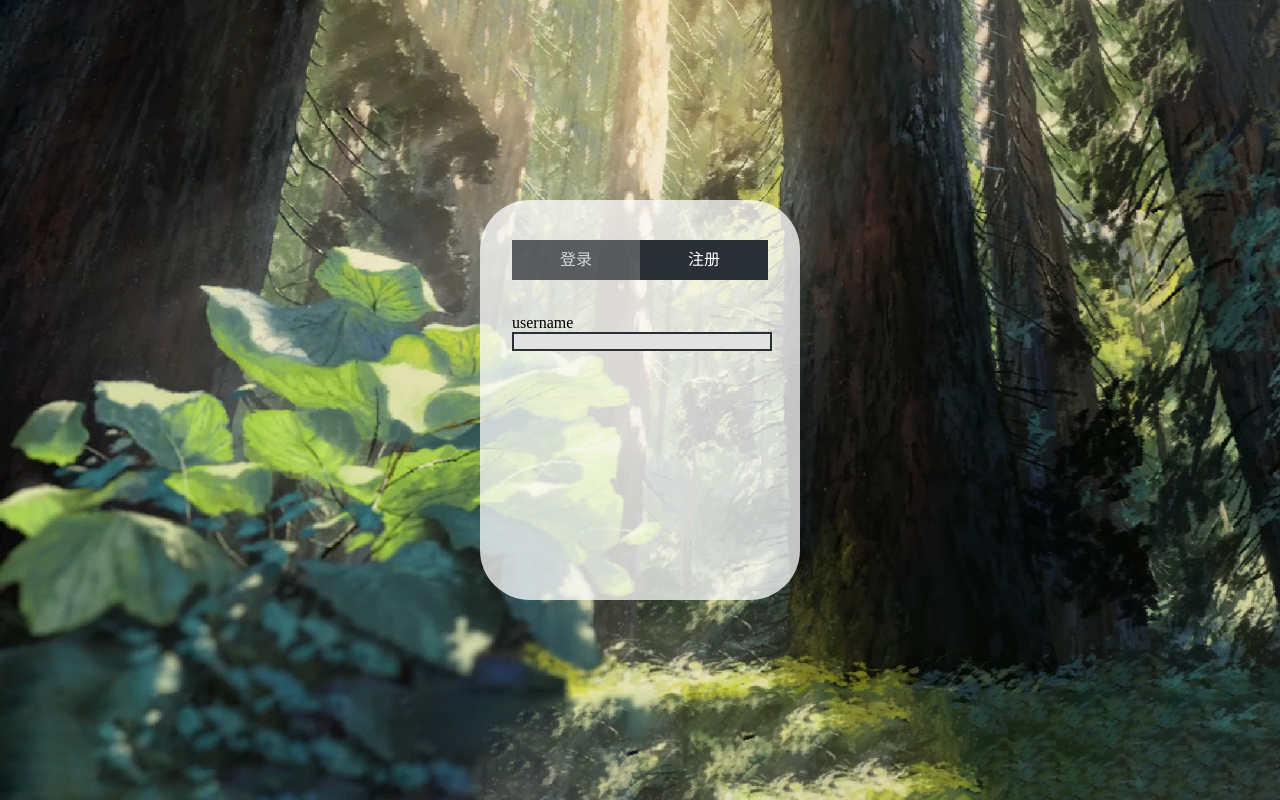
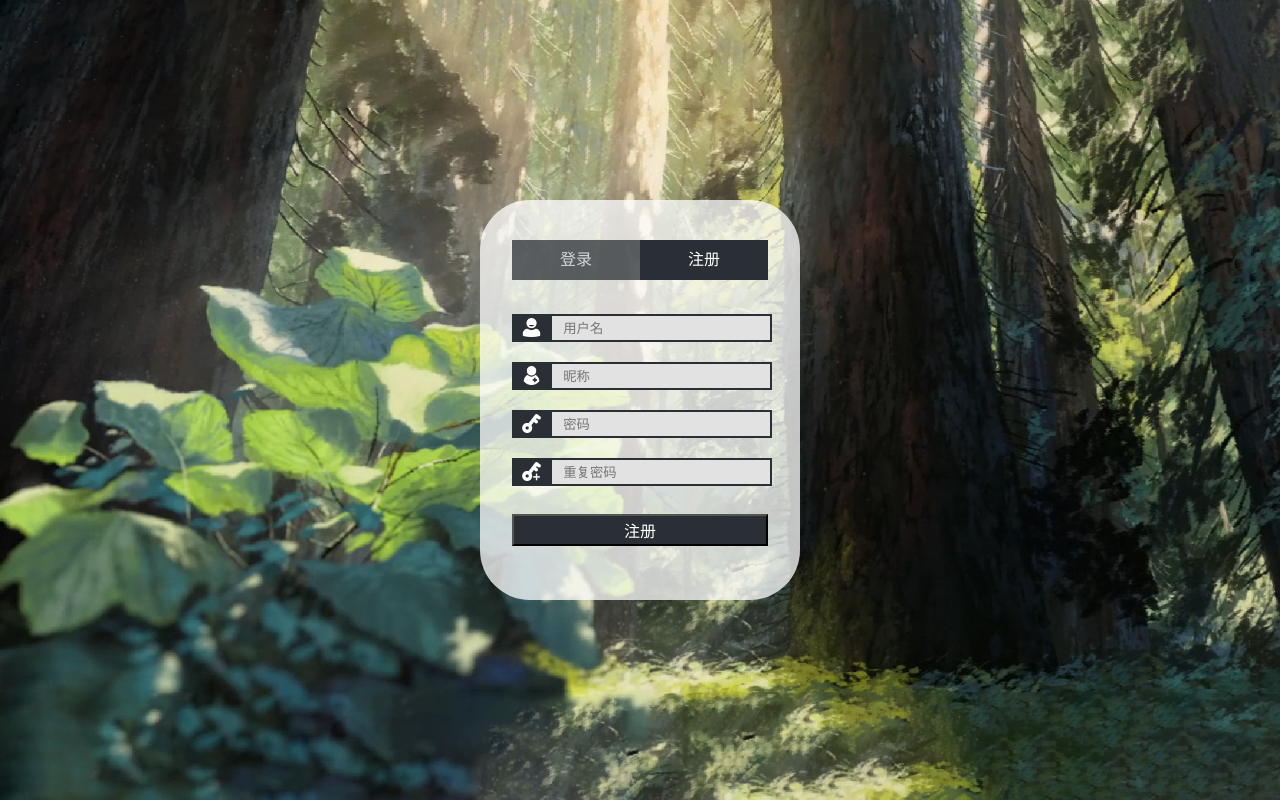
Before and after one commit to graydovee/weblog-browser, a Vue app: page /#/admin/register in a window 1280 px wide. Built offline with nearby package versions, Linux system fonts and the light colour scheme.

Commit message:
register ui

```diff
--- a/src/components/admin/register.vue
+++ b/src/components/admin/register.vue
@@ -1,10 +1,49 @@
 <template>
   <div>
-    <div>username <input type="text"></div>
+    <form id="form-register">
+
+      <div class="input-line">
+        <div class="prefix">
+          <img src="../../assets/admin/username.png" alt="">
+        </div>
+        <div class="input-box">
+          <input type="text" name="username" placeholder="用户名">
+        </div>
+      </div>
+
+      <div class="input-line">
+        <div class="prefix">
+          <img src="../../assets/admin/nickname.png" alt="">
+        </div>
+        <div class="input-box">
+          <input type="text" name="nickname" placeholder="昵称">
+        </div>
+      </div>
+
+      <div class="input-line">
+        <div class="prefix">
+          <img src="../../assets/admin/password.png" alt="">
+        </div>
+        <div class="input-box">
+          <input type="password" name="password" placeholder="密码">
+        </div>
+      </div>
+
+      <div class="input-line">
+        <div class="prefix">
+          <img src="../../assets/admin/password2.png" alt="">
+        </div>
+        <div class="input-box">
+          <input type="password" name="repeat" placeholder="重复密码">
+        </div>
+      </div>
+      <button class="admin-btn">注册</button>
+    </form>
   </div>
 </template>
 
 <script>
+import '@/../static/css/admin.css'
 export default {
   name: 'register'
 }
--- a/static/css/admin.css
+++ b/static/css/admin.css
@@ -34,4 +34,5 @@
   background-color: #2a2f35;
   color: white;
   font-size: 16px;
+  margin-top: 1vh;
 }
```
